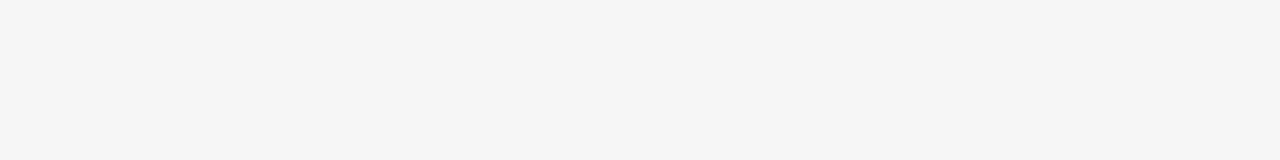
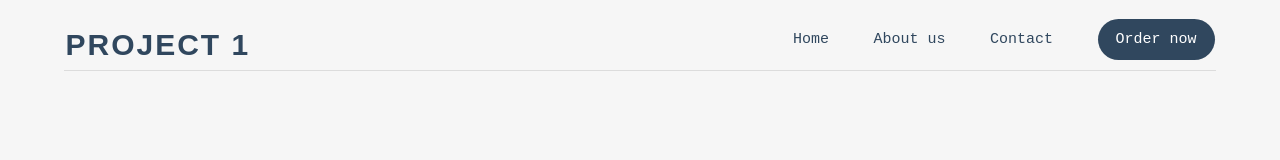
Before and after one commit to DipoLetris/project_1, a plain HTML site: page index.html in a window 1280 px wide. Drawn offline with Linux system fonts and the light colour scheme.

Commit message:
Menambahkan fitur navbar

```diff
--- /dev/null
+++ b/home.css
@@ -0,0 +1,37 @@
+.nav{
+    display: flex;
+    justify-content: space-around;
+    margin-top: 30px;
+    border-bottom: 1px solid gainsboro;
+    gap: 500px;
+    box-sizing: border-box;
+}
+.nav_logo h1{
+    font-size: 30px;
+}
+
+.nav_link li{
+    display: inline-block;
+    margin-left: 40px;
+    font-size: 15px;
+    font-family: monospace;
+
+}
+.nav_link li:hover{
+font-weight: bold;
+border-bottom: 2px solid #30475E;
+}
+
+
+.nav_link li.button :last-child {
+    background-color: #30475E; /* Warna tombol */
+    color: rgb(255, 255, 255);  /* Menentukan warna teks menjadi putih */
+    padding: 12px 18px;
+    border: none;
+    border-radius: 50px;
+    text-align: center;
+}
+
+.nav_link li:last-child:hover {
+   font-weight: normal;
+}
--- a/index.html
+++ b/index.html
@@ -1,12 +1,31 @@
 <!DOCTYPE html>
 <html lang="en">
-<head>
-    <meta charset="UTF-8">
-    <meta name="viewport" content="width=device-width, initial-scale=1.0">
+  <head>
+    <meta charset="UTF-8" />
+    <meta name="viewport" content="width=device-width, initial-scale=1.0" />
     <title>Document</title>
-    <link rel="stylesheet" href="style.css">
-</head>
-<body>
+    <link rel="stylesheet" href="style.css" />
+    <link rel="stylesheet" href="home.css" />
+  </head>
+  <body>
+    <div class="container">
+      <!-- navbar -->
+      <nav>
+        <div class="nav">
+          <div class="nav_logo">
+            <h1>Project 1</h1>
+          </div>
+          <div class="nav_link">
+            <ul>
+              <li><a href="">Home</a></li>
+              <li><a href="">About us</a></li>
+              <li><a href="">Contact</a></li>
+            <li class="button"><a href="">Order now</a></li>
+            </ul>
+          </div>
+        </div>
 
-</body>
+      </nav>
+    </div>
+  </body>
 </html>
--- a/style.css
+++ b/style.css
@@ -155,3 +155,7 @@ p{
     margin: auto;
     width: 90%;
 }
+a{
+    text-decoration: none;
+    color: #30475E;
+}
```
